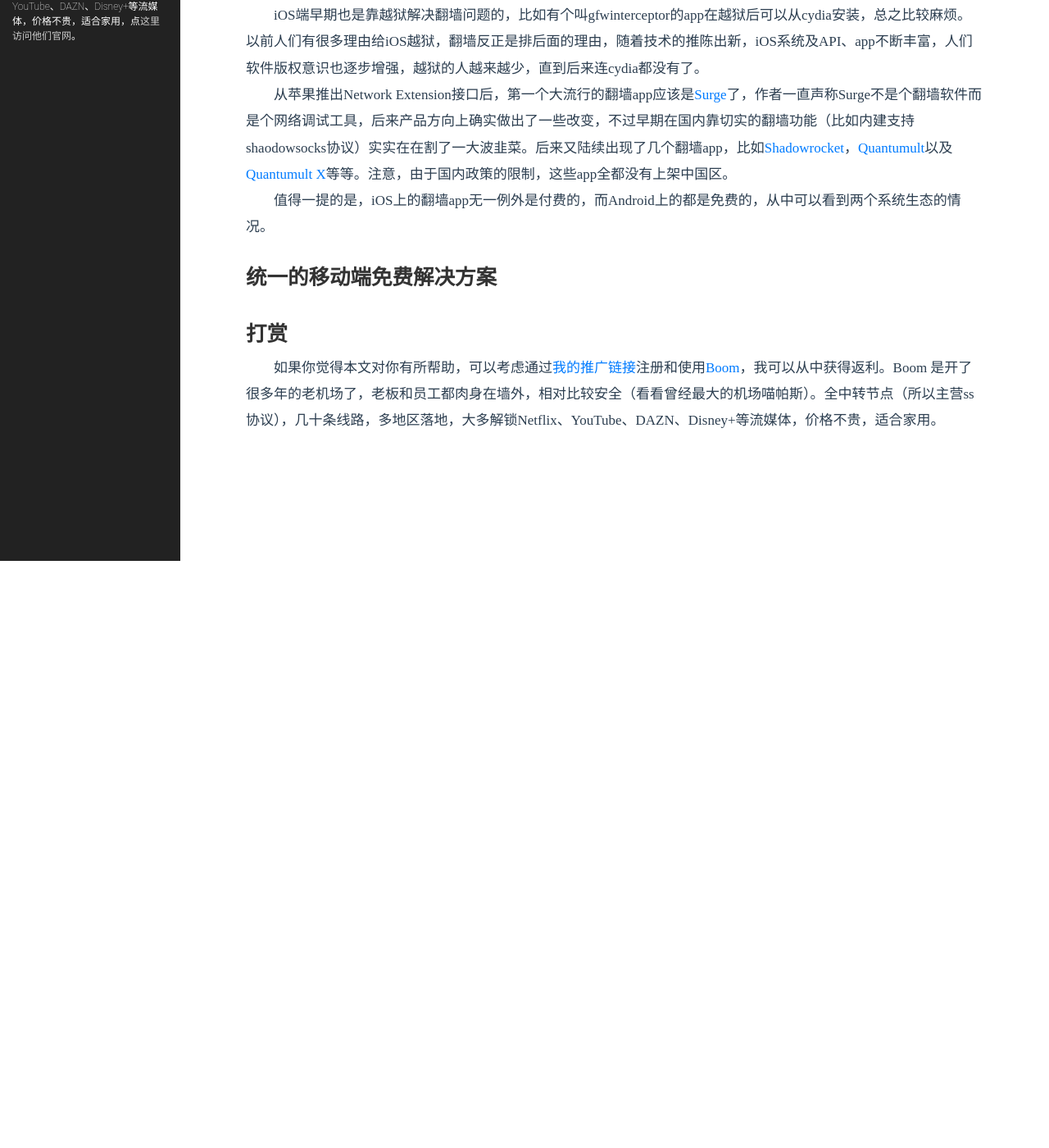
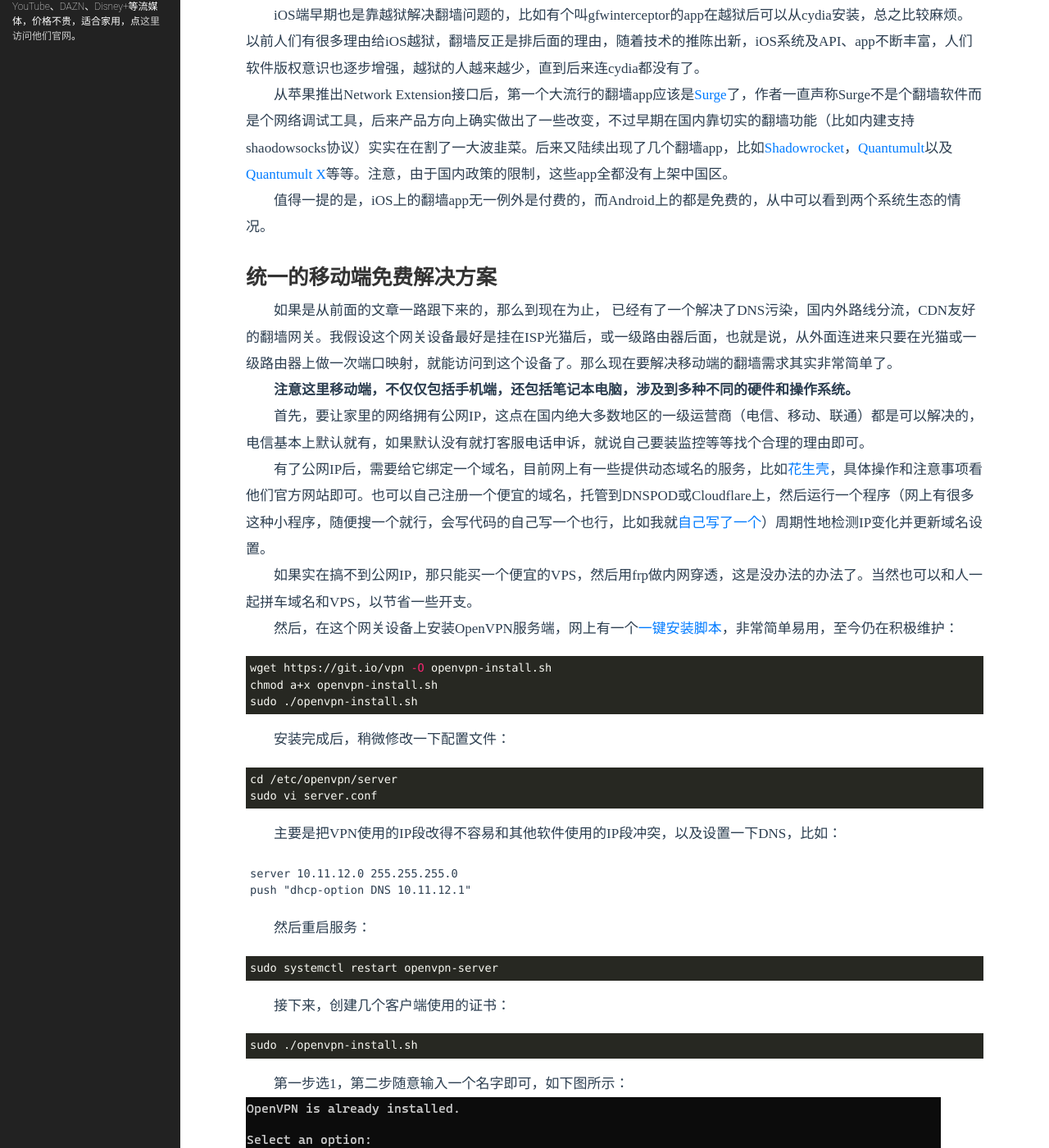
Before and after one commit to missdeer/climbover, a Jekyll site: the page built from _posts/2022-05-02-mobile-requirement.md, in a window 1280 px wide and 1400 px high, scrolled down 716 px. Shown: the whole window at 82% size. Built offline with Jekyll 4.4.1, drawn with Linux system fonts in a browser that asks for light colours; some of the changed text lies outside the part shown.

Commit message:
add post

````diff
--- a/_posts/2022-05-02-mobile-requirement.md
+++ b/_posts/2022-05-02-mobile-requirement.md
@@ -23,3 +23,63 @@ category: mobile
 &emsp;&emsp;值得一提的是，iOS上的翻墙app无一例外是付费的，而Android上的都是免费的，从中可以看到两个系统生态的情况。
 
 # 统一的移动端免费解决方案
+
+&emsp;&emsp;如果是从前面的文章一路跟下来的，那么到现在为止， 已经有了一个解决了DNS污染，国内外路线分流，CDN友好的翻墙网关。我假设这个网关设备最好是挂在ISP光猫后，或一级路由器后面，也就是说，从外面连进来只要在光猫或一级路由器上做一次端口映射，就能访问到这个设备了。那么现在要解决移动端的翻墙需求其实非常简单了。
+
+&emsp;&emsp;**注意这里移动端，不仅仅包括手机端，还包括笔记本电脑，涉及到多种不同的硬件和操作系统。**
+
+&emsp;&emsp;首先，要让家里的网络拥有公网IP，这点在国内绝大多数地区的一级运营商（电信、移动、联通）都是可以解决的，电信基本上默认就有，如果默认没有就打客服电话申诉，就说自己要装监控等等找个合理的理由即可。
+
+&emsp;&emsp;有了公网IP后，需要给它绑定一个域名，目前网上有一些提供动态域名的服务，比如[花生壳](https://hsk.oray.com/)，具体操作和注意事项看他们官方网站即可。也可以自己注册一个便宜的域名，托管到DNSPOD或Cloudflare上，然后运行一个程序（网上有很多这种小程序，随便搜一个就行，会写代码的自己写一个也行，比如我就[自己写了一个](https://github.com/missdeer/ddnsclient)）周期性地检测IP变化并更新域名设置。
+
+&emsp;&emsp;如果实在搞不到公网IP，那只能买一个便宜的VPS，然后用frp做内网穿透，这是没办法的办法了。当然也可以和人一起拼车域名和VPS，以节省一些开支。
+
+&emsp;&emsp;然后，在这个网关设备上安装OpenVPN服务端，网上有一个[一键安装脚本](https://github.com/Nyr/openvpn-install)，非常简单易用，至今仍在积极维护：
+
+```shell
+wget https://git.io/vpn -O openvpn-install.sh
+chmod a+x openvpn-install.sh
+sudo ./openvpn-install.sh
+```
+
+&emsp;&emsp;安装完成后，稍微修改一下配置文件：
+
+```shell
+cd /etc/openvpn/server
+sudo vi server.conf
+```
+
+&emsp;&emsp;主要是把VPN使用的IP段改得不容易和其他软件使用的IP段冲突，以及设置一下DNS，比如：
+
+```txt
+server 10.11.12.0 255.255.255.0
+push "dhcp-option DNS 10.11.12.1"
+```
+
+&emsp;&emsp;然后重启服务：
+
+```shell
+sudo systemctl restart openvpn-server
+```
+
+&emsp;&emsp;接下来，创建几个客户端使用的证书：
+
+```shell
+sudo ./openvpn-install.sh
+```
+
+&emsp;&emsp;第一步选1，第二步随意输入一个名字即可，如下图所示：
+
+![add OpenVPN client user](/public/img/2022-05-02/1.png)
+
+&emsp;&emsp;这样就得到一个客户端使用的证书，想办法把这个文件发给客户端导入即可。
+
+&emsp;&emsp;OpenVPN客户端软件可以从[官网](https://openvpn.net/vpn-client/)下载，手机端会跳转到对应的应用商店页面，注意iOS仍然没有上架中国区，可以注册一个美国区的Apple Id，免费下载使用。
+
+&emsp;&emsp;导入证书操作在手机端也比电脑端稍微麻烦一点，可以把证书文件放在一个HTTP服务器上，通过浏览器下载，也可以通过电子邮件以附件的形式发送，在手机app里打开附件时用OpenVPN客户端打开。可以为每一个设备创建一个客户端证书，不会冲突，也随时可以吊销证书。
+
+&emsp;&emsp;之后只要打开连接开关，OpenVPN就会连到翻墙网关上，手机端的界面大体上是这样的，Android端和iOS端几乎一样：
+
+![OpenVPN client on Android](/public/img/2022-05-02/openvpn-android.jpg)
+
+&emsp;&emsp;到此为止，就可以让所有笔记本电脑和手机在外也能连回家里的翻墙网关，享受到无污染的DNS，流量分流的翻墙服务。所有的客户端使用相同的方案，减少维护成本，基本上只要把网关维护好，那么所有设备都可以直接享受到所有便利。最重要的一点是这一切几乎不需要另外花钱。
````
Also changed, not shown: public/img/2022-05-02/1.png (added), public/img/2022-05-02/openvpn-android.jpg (added).
